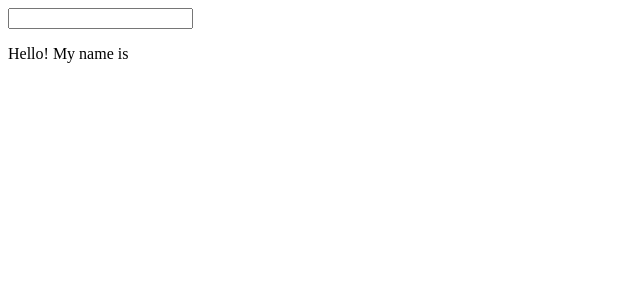
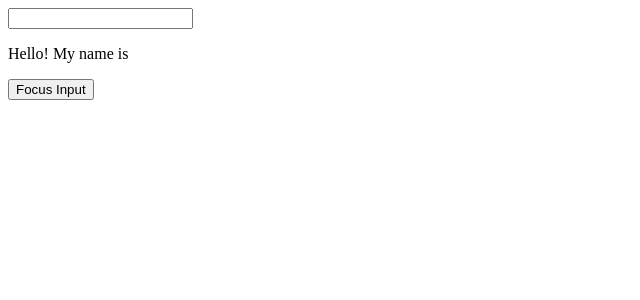
Before and after one commit to PortadordeCNPJ/aprendendo-react-next, a Next.js app: page /useRefTeste in a window 1280 px wide. Shown: the top 300 px of the page, without its empty margins (0-640 px from the left). Built offline with nearby package versions, Linux system fonts and the light colour scheme.

Commit message:
Add: useRef sobre Js

```diff
--- /dev/null
+++ b/src/app/useRefTeste/layout.tsx
@@ -0,0 +1,16 @@
+export const metadata = {
+  title: 'Next.js',
+  description: 'Generated by Next.js',
+}
+
+export default function RootLayout({
+  children,
+}: {
+  children: React.ReactNode
+}) {
+  return (
+    <html lang="en">
+      <body>{children}</body>
+    </html>
+  )
+}
--- a/src/app/useRefTeste/page.tsx
+++ b/src/app/useRefTeste/page.tsx
@@ -1,15 +1,26 @@
 "use client";
-import { useState } from "react";
+import { useState, useRef, useEffect } from "react";
 
 const UseRefTeste = () => {
     const [name, setName] = useState("");
 
+    const inputRef = useRef();
+
+    const focusInput = () => {
+        inputRef.current.focus();
+    };
+
     return (
         <div>
-            <input value={name} onChange={(e) => setName(e.target.value)} />
+            <input
+                ref={inputRef}
+                value={name}
+                onChange={(e) => setName(e.target.value)}
+            />
             <p>Hello! My name is {name}</p>
+            <button onClick={focusInput}>Focus Input</button>
         </div>
     );
 };
 
-export default UseRefTeste
+export default UseRefTeste;
```
